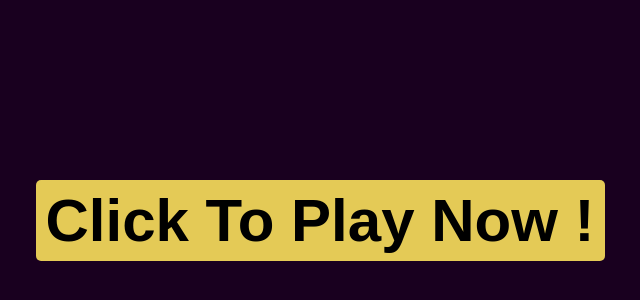
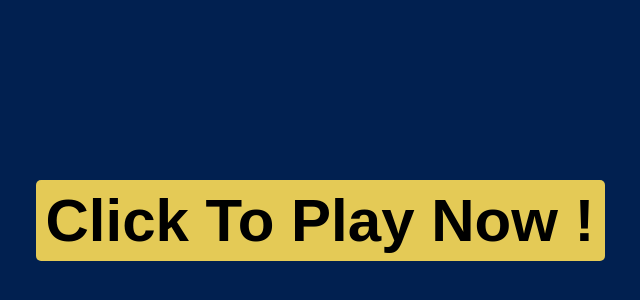
Before and after one commit to Man0sh-r0y/RealTimeMultiplayerTicTacToe, a React (Create React App) app: page / in a window 1280 px wide. Shown: the part 180-480 px from the top of the page, without its empty margins (320-960 px from the left). Built offline with nearby package versions, Linux system fonts and the light colour scheme; a web font is replaced by a local one.

Commit message:
updated UI design

```diff
--- a/src/App.jsx
+++ b/src/App.jsx
@@ -128,7 +128,8 @@ const App = () => {
     const username = result.value;
     setPlayerName(username);
 
-    const socketURL = "https://realtimemultiplayertictactoe.onrender.com";
+    //const socketURL = "https://realtimemultiplayertictactoe.onrender.com";
+    const socketURL = "http://localhost:5000"; // socketURL for localHost
 
     const newSocket = io(socketURL, {
       autoConnect: true,
--- a/src/index.css
+++ b/src/index.css
@@ -1,6 +1,7 @@
 @import url("https://fonts.googleapis.com/css2?family=Happy+Monkey&family=Poppins:ital,wght@0,100;0,200;0,300;0,400;0,500;0,600;0,700;0,800;0,900;1,100;1,300;1,800;1,900&display=swap");
 body {
-  background-color: #19001f;
+  /* background-color: #19001f; */
   color: white;
   font-family: "Poppins", sans-serif;
+  background: rgba(1, 32, 80, 1.0);
 }
```
